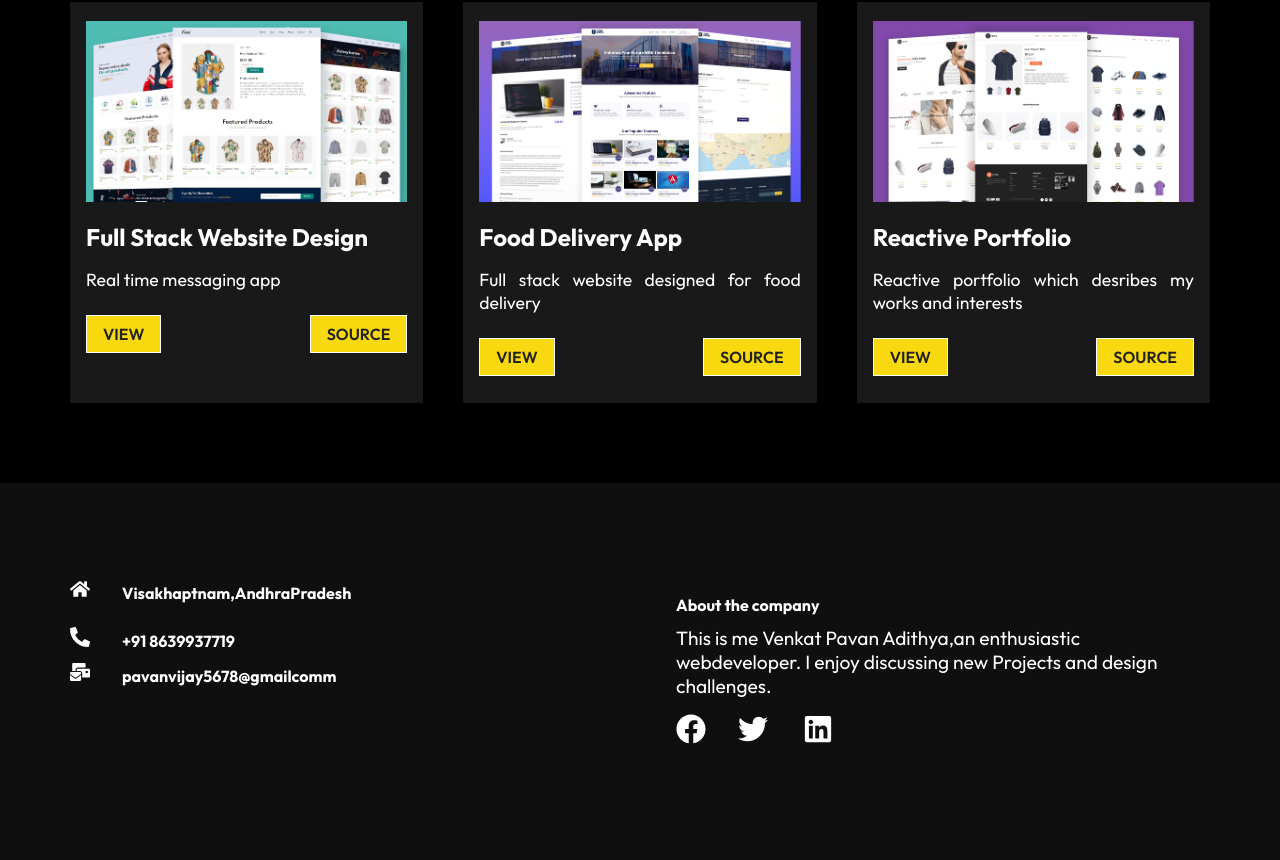
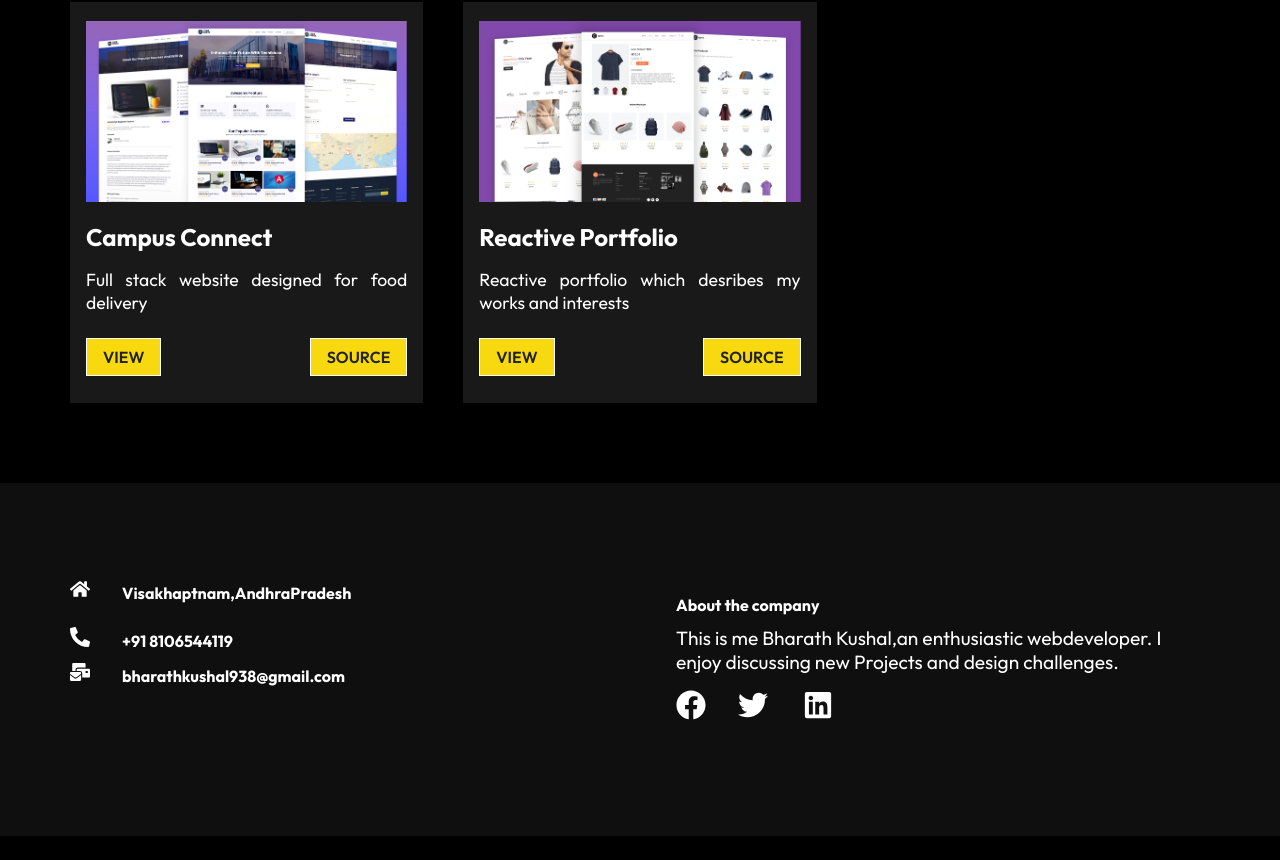
Before and after one commit to Bharath-Kushal/Portfolio-Website, a React (Create React App) app: page / in a window 1280 px wide. Shown: the part 934-1794 px from the top of the page. After the commit the page ends 1770 px from the top, so only its background shows below. Built offline with nearby package versions, Linux system fonts and the light colour scheme.

Commit message:
Portofolio Website Done

```diff
--- a/package.json
+++ b/package.json
@@ -8,9 +8,9 @@
     "@testing-library/user-event": "^13.5.0",
     "react": "^18.3.1",
     "react-dom": "^18.3.1",
-    "react-icons": "^5.2.1",
-    "react-router-dom": "^6.23.1",
-    "react-scripts": "5.0.1",
+    "react-icons": "^5.3.0",
+    "react-router-dom": "^6.26.1",
+    "react-scripts": "^5.0.1",
     "web-vitals": "^2.1.4"
   },
   "scripts": {
--- a/src/Components/Foother.js
+++ b/src/Components/Foother.js
@@ -17,24 +17,24 @@ const Foother = () => {
                    </div>
 
                 <div className="phone"style={{display:"flex"}}>
-                   <h4> <FaPhoneAlt size={20} style={{color:"#fff",marginRight:"2rem"}}/>+91 8639937719</h4>
+                   <h4> <FaPhoneAlt size={20} style={{color:"#fff",marginRight:"2rem"}}/>+91 8106544119</h4>
                 </div>
                 <div className="email">
                     <h4>
                         <FaMailBulk size={20} style={{color:"#fff",marginRight:"2rem"}}/>
-                            pavanvijay5678@gmailcomm
+                            bharathkushal938@gmail.com
                     </h4>
                 </div>
                 </div>
                 <div className="right">
                     <h4>About  the company</h4>
-                    <p>This is me Venkat Pavan Adithya,an enthusiastic webdeveloper. I enjoy discussing new Projects and design  challenges.</p>
+                    <p>This is me Bharath Kushal,an enthusiastic webdeveloper. I enjoy discussing new Projects and design  challenges.</p>
                     <div className="social">
                     <FaFacebook href=""size={30} style=
                     {{color:"#fff",marginRight:"2rem",cursor:"pointer"}}/>
                     <FaTwitter size={30} style=
                     {{color:"#fff",marginRight:"2rem",cursor:"pointer"}}/>
-                      <a href="https://www.linkedin.com/in/venkat-pavan-aditya-gandreti-8aa684228/"> <FaLinkedin size={30} style=
+                      <a href="https://linkedin.com/in/madduru-bharath-kushal-b521ab326"> <FaLinkedin size={30} style=
                     {{color:"#fff",marginRight:"2rem",cursor:"pointer"}}/></a>
                     </div>
                 </div>
--- a/src/Components/Heroimg.js
+++ b/src/Components/Heroimg.js
@@ -9,7 +9,7 @@ const Heroimg = () => {
             <img className='into-img' src={Introimg} alt="IntroImg"></img>
         </div>
         <div className='content'>
-            <p>HI, This  is Pavan Adithya</p>
+            <p>HI, This  is Bharath Kushal</p>
             <h1>Web Developer</h1>
             <div>
                 <Link to="/project" className='btn'>Projects</Link>
--- a/src/Components/Workdata.js
+++ b/src/Components/Workdata.js
@@ -2,20 +2,13 @@ import pro1 from "../assets/project1.png"
 import pro2 from "../assets/project2.png"
 import pro3 from "../assets/project3.png"
 const ProjectCard=[
-   {
-    imgsrc:pro1,
-    title: "Full Stack Website Design",
-    text:"Real time messaging app ",
-    view:"https://stunning-madeleine-57de3f.netlify.app/",
-    source:"https://github.com/PavanAditya113/Chathub_frontend"
 
-   },
    {
     imgsrc:pro2,
-    title: "Food Delivery App",
+    title: "Campus Connect",
     text:"Full stack website designed for food delivery ",
-    view:"https://foodies83.netlify.app/",
-    source:"https://github.com/PavanAditya113/FRONTEND__FOODIES"
+    view:"https://campusconnect-mutyamjais-projects.vercel.app/",
+    source:"https://github.com/Mutyamjai/CC-Project"
    }
    ,
    {
```
Also changed, not shown: 1 other file (tests, documents, lock files or other folders).
